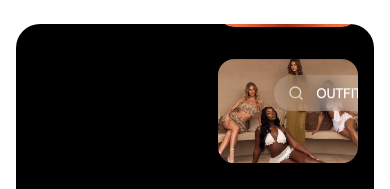
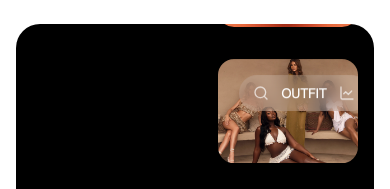
Before and after one commit to RahulKhanSuvo/rise-at-seven, a Next.js app: page / in a window 390 px wide. Shown: the part 1476-1665 px from the top of the page. Built offline with nearby package versions, Linux system fonts and the light colour scheme.

Commit message:
refactor: remove unused ArrowUpRight icon and clean up unnecessary layout div in Project component

```diff
--- a/src/components/Featured/Project.tsx
+++ b/src/components/Featured/Project.tsx
@@ -1,7 +1,7 @@
 "use client";
 import Image from "next/image";
 import { ProjectData } from "@/types/project";
-import { ChartLine, Search, ArrowUpRight } from "lucide-react";
+import { ChartLine, Search } from "lucide-react";
 import { useState, useRef, useEffect } from "react";
 import { motion, useSpring, useTransform } from "motion/react";
 
@@ -21,7 +21,6 @@ export default function Project({ project }: ProjectProps) {
     radius.set(isHovered ? 150 : 0);
   }, [isHovered, radius]);
 
-  // Create the clipPath string reactively
   const clipPath = useTransform(radius, (r) => `circle(${r}% at 50% 100%)`);
 
   return (
@@ -65,9 +64,7 @@ export default function Project({ project }: ProjectProps) {
         </div>
 
         <div className="w-full flex items-end justify-between">
-          <div className="w-10 lg:w-16 h-10 lg:h-16 flex items-center justify-center rounded-full border border-black/20">
-            <ArrowUpRight className="size-6 lg:size-8" />
-          </div>
+          <div></div>
           {/* Duplicate Badge in reveal layer to match the color theme */}
           <div className="shrink-0 inline-flex items-center rounded-full tracking-tight font-medium leading-none text-current bg-black/10 backdrop-blur-sm text-sm gap-x-3 py-2.5 px-3.5 lg:text-base">
             <Search className="size-4 opacity-70" />
```
